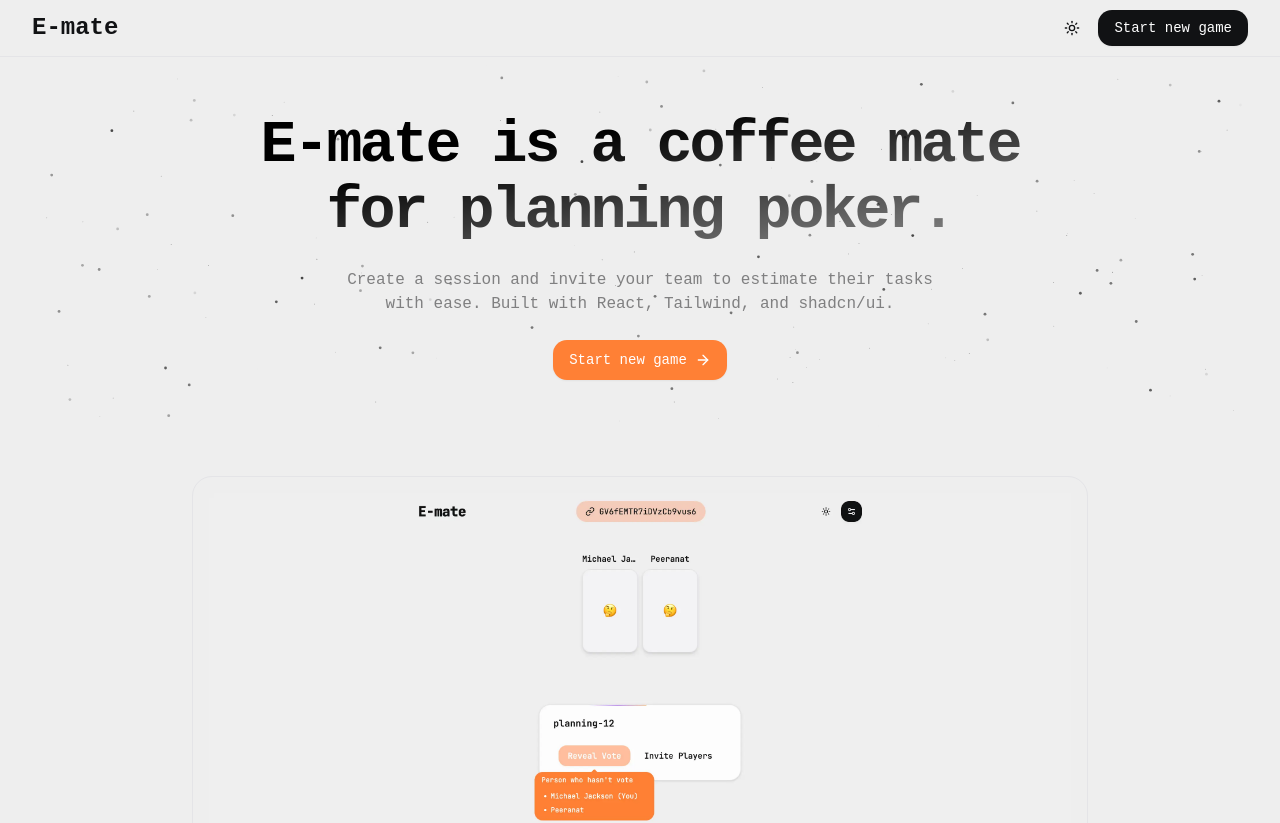
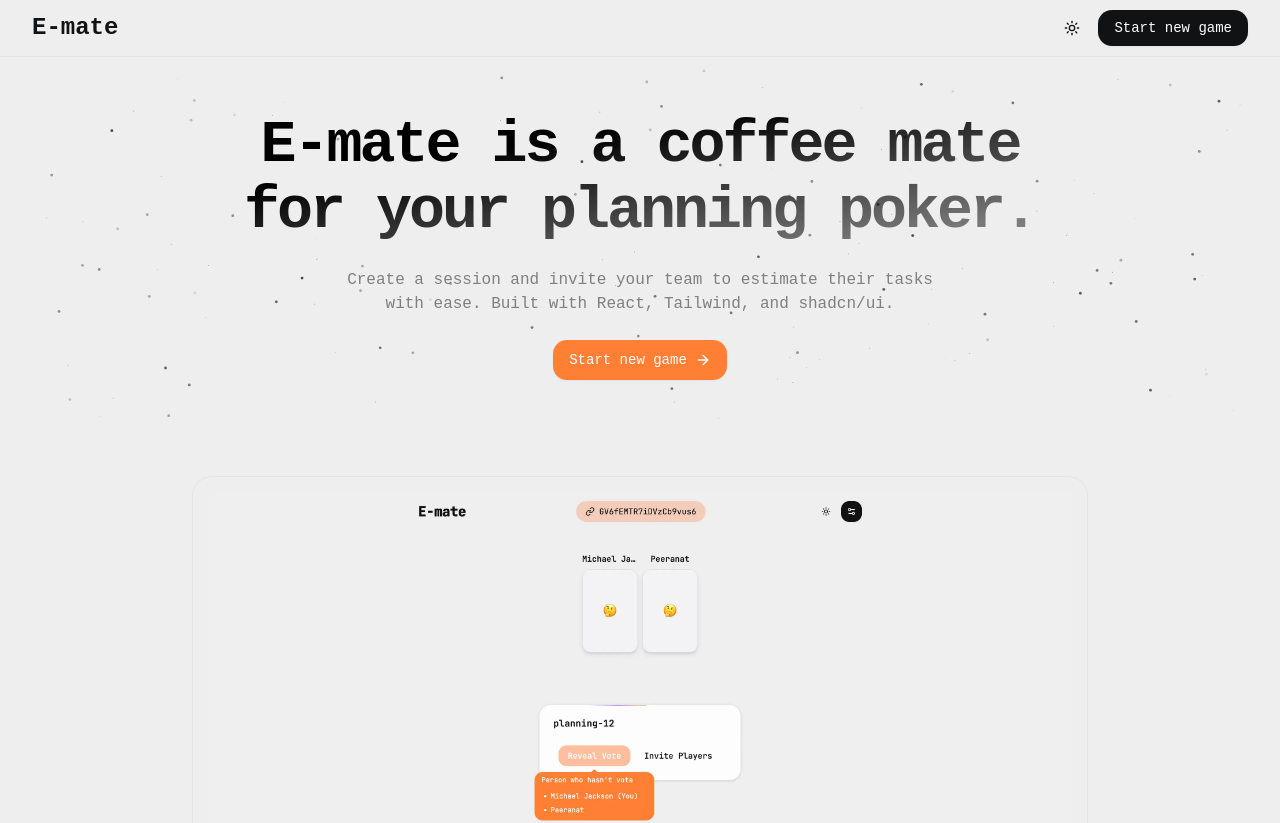
Before and after one commit to peeranat-dan/scrum-poker, a React (Vite) app: page / in a window 1280 px wide. Shown: the top 823 px of the page. Built offline with nearby package versions, Linux system fonts and the light colour scheme; no server answers.

Commit message:
fix: correct typo in HomePage heading

```diff
--- a/src/pages/home/index.tsx
+++ b/src/pages/home/index.tsx
@@ -11,7 +11,7 @@
         <h1 className="bg-gradient-to-br dark:from-white from-black from-30% dark:to-white/40 to-black/40 bg-clip-text text-3xl font-bold tracking-tighter text-transparent text-balance sm:text-4xl md:text-5xl lg:text-6xl sm:leading-[1.1]">
           E-mate is a coffee mate
           <br className="hidden md:block" />
-          for planning poker.
+          for your planning poker.
         </h1>
         <p className="text-foreground/50">
           Create a session and invite your team to estimate their tasks
```
